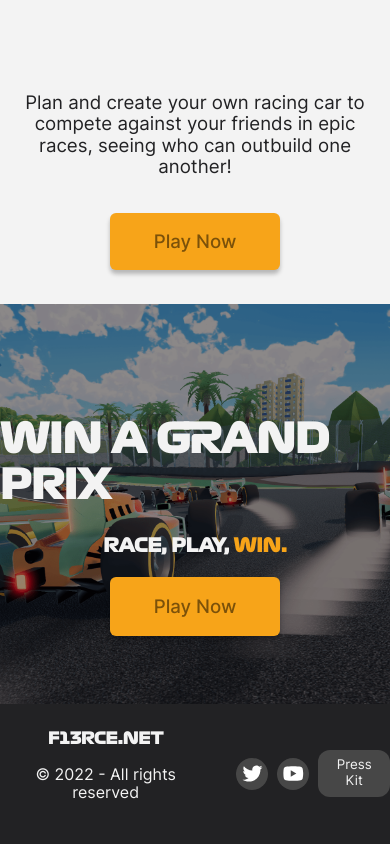
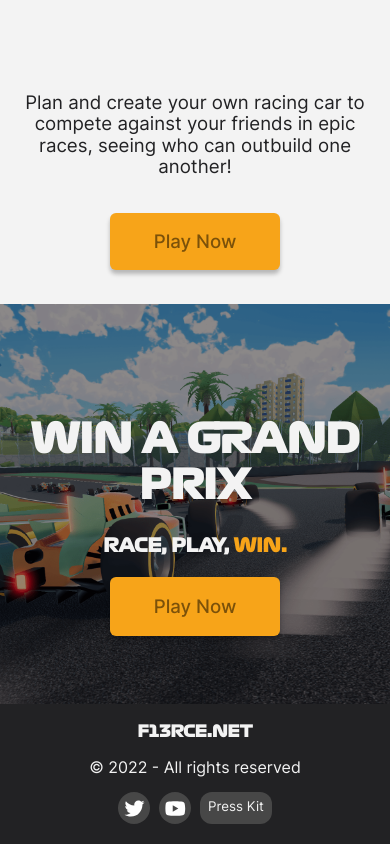
Before and after one commit to Pokang/backseat-champions-website, an Angular app: page / in a window 390 px wide. Shown: the part 3801-4645 px from the top of the page. Built offline with nearby package versions, Linux system fonts and the light colour scheme.

Commit message:
fix endbanner textalign, footer responsive

```diff
--- a/src/app/endbanner/endbanner.component.scss
+++ b/src/app/endbanner/endbanner.component.scss
@@ -15,6 +15,7 @@
         color: $lightbg;
         font-family: Formula;
         font-size: 30pt;
+        text-align: center;
     }
     h2{
         color: $lightbg;
--- a/src/app/footer/footer.component.scss
+++ b/src/app/footer/footer.component.scss
@@ -68,3 +68,10 @@
 
     }
 }
+
+@media (max-width: 750px){
+    #footercontainer{
+        flex-direction: column;
+        gap:0px;
+    }
+}
```
